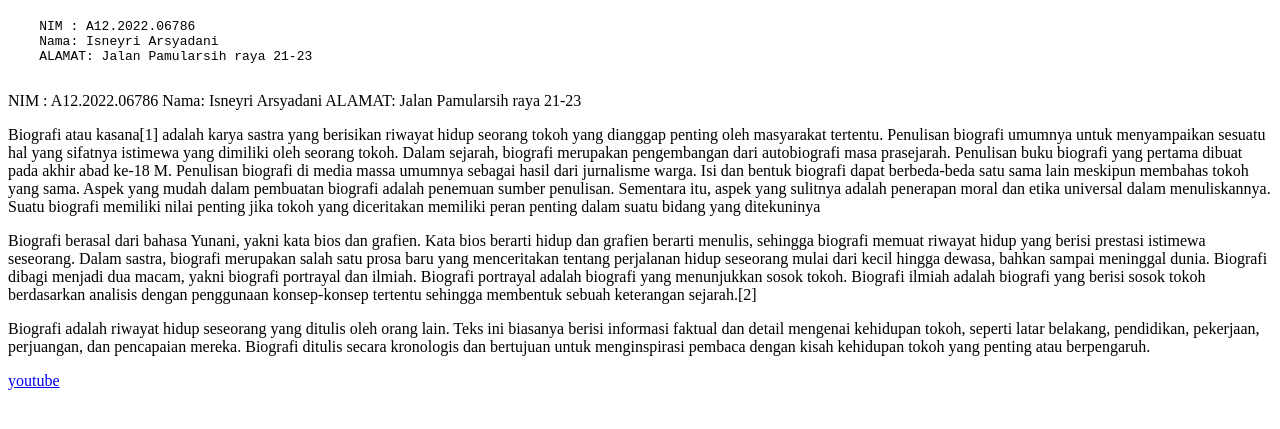
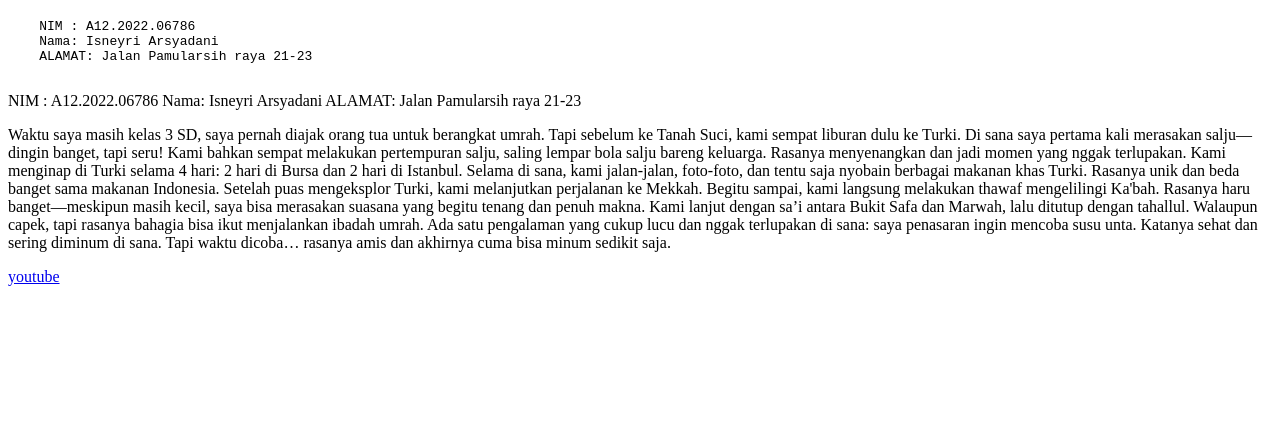
Before and after one commit to Arssy11/Project-1, a plain HTML site: page Pweb Baru/index1.html in a window 1280 px wide. Shown: the part 61-490 px from the top of the page. Drawn offline with Linux system fonts and the light colour scheme.

Commit message:
Update index1.html

```diff
--- a/Pweb Baru/index1.html
+++ b/Pweb Baru/index1.html
@@ -17,15 +17,15 @@
     ALAMAT: Jalan Pamularsih raya 21-23
 
         <p>
-            Biografi atau kasana[1] adalah karya sastra yang berisikan riwayat hidup seorang tokoh yang dianggap penting oleh masyarakat tertentu. Penulisan biografi umumnya untuk menyampaikan sesuatu hal yang sifatnya istimewa yang dimiliki oleh seorang tokoh. Dalam sejarah, biografi merupakan pengembangan dari autobiografi masa prasejarah. Penulisan buku biografi yang pertama dibuat pada akhir abad ke-18 M. Penulisan biografi di media massa umumnya sebagai hasil dari jurnalisme warga. Isi dan bentuk biografi dapat berbeda-beda satu sama lain meskipun membahas tokoh yang sama. Aspek yang mudah dalam pembuatan biografi adalah penemuan sumber penulisan. Sementara itu, aspek yang sulitnya adalah penerapan moral dan etika universal dalam menuliskannya. Suatu biografi memiliki nilai penting jika tokoh yang diceritakan memiliki peran penting dalam suatu bidang yang ditekuninya
-        </p>
+             Waktu saya masih kelas 3 SD, saya pernah diajak orang tua untuk berangkat umrah. Tapi sebelum ke Tanah Suci, kami sempat liburan dulu ke Turki. Di sana saya pertama kali merasakan salju—dingin banget, tapi seru! Kami bahkan sempat melakukan pertempuran salju, saling lempar bola salju bareng keluarga. Rasanya menyenangkan dan jadi momen yang nggak terlupakan.
 
-        <p>
-           Biografi berasal dari bahasa Yunani, yakni kata bios dan grafien. Kata bios berarti hidup dan grafien berarti menulis, sehingga biografi memuat riwayat hidup yang berisi prestasi istimewa seseorang. Dalam sastra, biografi merupakan salah satu prosa baru yang menceritakan tentang perjalanan hidup seseorang mulai dari kecil hingga dewasa, bahkan sampai meninggal dunia. Biografi dibagi menjadi dua macam, yakni biografi portrayal dan ilmiah. Biografi portrayal adalah biografi yang menunjukkan sosok tokoh. Biografi ilmiah adalah biografi yang berisi sosok tokoh berdasarkan analisis dengan penggunaan konsep-konsep tertentu sehingga membentuk sebuah keterangan sejarah.[2]
-        </p>
-        <p>
-            Biografi adalah riwayat hidup seseorang yang ditulis oleh orang lain. Teks ini biasanya berisi informasi faktual dan detail mengenai kehidupan tokoh, seperti latar belakang, pendidikan, pekerjaan, perjuangan, dan pencapaian mereka. Biografi ditulis secara kronologis dan bertujuan untuk menginspirasi pembaca dengan kisah kehidupan tokoh yang penting atau berpengaruh.
+Kami menginap di Turki selama 4 hari: 2 hari di Bursa dan 2 hari di Istanbul. Selama di sana, kami jalan-jalan, foto-foto, dan tentu saja nyobain berbagai makanan khas Turki. Rasanya unik dan beda banget sama makanan Indonesia.
+
+Setelah puas mengeksplor Turki, kami melanjutkan perjalanan ke Mekkah. Begitu sampai, kami langsung melakukan thawaf mengelilingi Ka'bah. Rasanya haru banget—meskipun masih kecil, saya bisa merasakan suasana yang begitu tenang dan penuh makna. Kami lanjut dengan sa’i antara Bukit Safa dan Marwah, lalu ditutup dengan tahallul. Walaupun capek, tapi rasanya bahagia bisa ikut menjalankan ibadah umrah.
+
+Ada satu pengalaman yang cukup lucu dan nggak terlupakan di sana: saya penasaran ingin mencoba susu unta. Katanya sehat dan sering diminum di sana. Tapi waktu dicoba… rasanya amis dan akhirnya cuma bisa minum sedikit saja.
         </p>
        <a href="https://www.youtube.com/">youtube</a>
 </body>
+
 </html>
```
